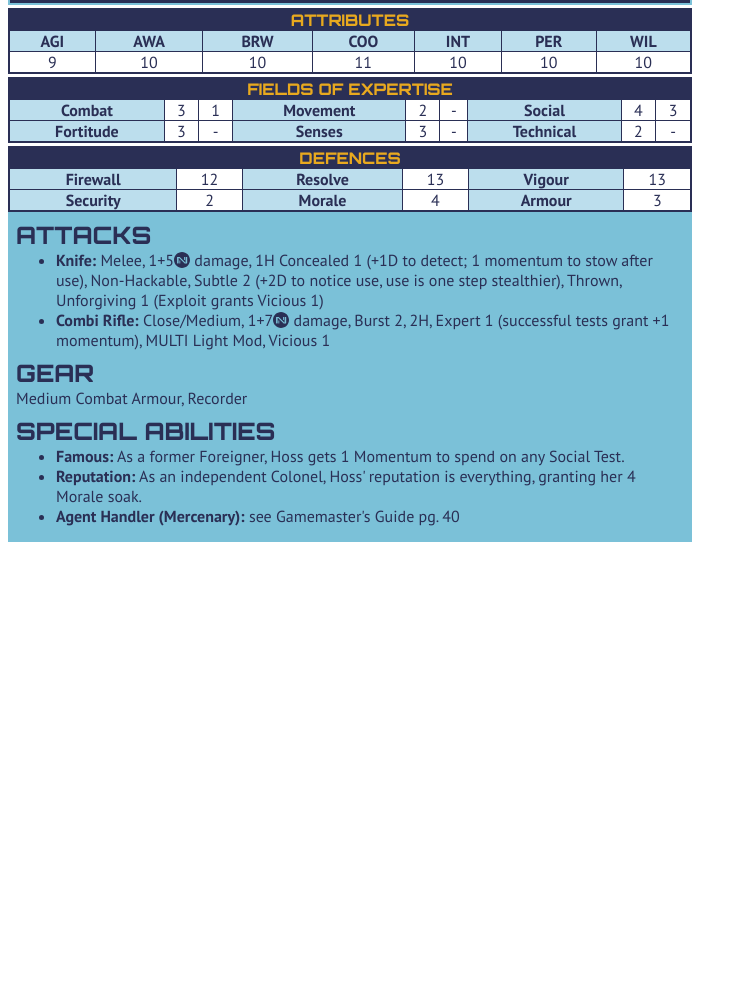
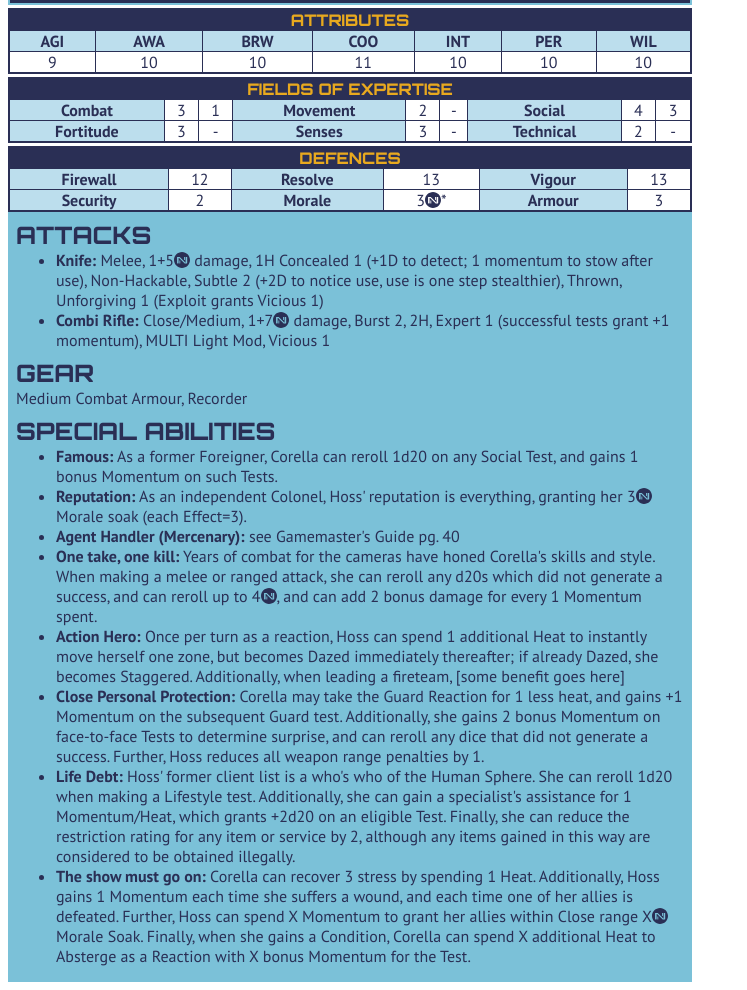
Before and after one commit to gpofcher/InfinityStatBlocks, a plain HTML site: page CorellaHoss.html in a window 1280 px wide. Shown: the part 73-1063 px from the top of the page, without its empty margins (0-747 px from the left). Before the commit the page ends 800 px from the top, so only its background shows below. Drawn offline with Linux system fonts and the light colour scheme.

Commit message:
peak number of ability candidates

```diff
--- a/CorellaHoss.html
+++ b/CorellaHoss.html
@@ -58,7 +58,7 @@
                 </tr>
                 <tr>
                     <th>Security</th> <td>2</td>
-                    <th>Morale</th> <td>4</td>
+                    <th>Morale</th> <td>3<img src="N.svg" alt="N">*</td>
                     <th>Armour</th> <td>3</td>
                 </tr>
             </tbody>
@@ -78,9 +78,16 @@
 
             <H2>SPECIAL ABILITIES</H2>
             <ul>
-                <li><span class="abilityname">Famous:</span> As a former Foreigner, Hoss gets 1 Momentum to spend on any Social Test.</li>
-                <li><span class="abilityname">Reputation:</span> As an independent Colonel, Hoss' reputation is everything, granting her 4 Morale soak.</li>
+                <li><span class="abilityname">Famous:</span> As a former Foreigner, Corella can reroll 1d20 on any Social Test, and gains 1 bonus Momentum on such Tests.</li>
+                <li><span class="abilityname">Reputation:</span> As an independent Colonel, Hoss' reputation is everything, granting her 3<img src="N.svg" alt="N"> Morale soak (each Effect=3).</li>
                 <li><span class="abilityname">Agent Handler (Mercenary):</span> see Gamemaster's Guide pg. 40</li>
+
+                <!-- ability candidates -->
+                <li><span class="abilityname">One take, one kill:</span> Years of combat for the cameras have honed Corella's skills and style. When making a melee or ranged attack, she can reroll any d20s which did not generate a success, and can reroll up to 4<img src="N.svg" alt="N">, and can add 2 bonus damage for every 1 Momentum spent.</li>
+                <li><span class="abilityname">Action Hero:</span> Once per turn as a reaction, Hoss can spend 1 additional Heat to instantly move herself one zone, but becomes Dazed immediately thereafter; if already Dazed, she becomes Staggered. Additionally, when leading a fireteam, [some benefit goes here]</li>
+                <li><span class="abilityname">Close Personal Protection:</span> Corella may take the Guard Reaction for 1 less heat, and gains +1 Momentum on the subsequent Guard test. Additionally, she gains 2 bonus Momentum on face-to-face Tests to determine surprise, and can reroll any dice that did not generate a success. Further, Hoss reduces all weapon range penalties by 1.</li>
+                <li><span class="abilityname">Life Debt:</span> Hoss' former client list is a who's who of the Human Sphere. She can reroll 1d20 when making a Lifestyle test. Additionally, she can gain a specialist's assistance for 1 Momentum/Heat, which grants +2d20 on an eligible Test. Finally, she can reduce the restriction rating for any item or service by 2, although any items gained in this way are considered to be obtained illegally.</li>
+                <li><span class="abilityname">The show must go on:</span> Corella can recover 3 stress by spending 1 Heat. Additionally, Hoss gains 1 Momentum each time she suffers a wound, and each time one of her allies is defeated. Further, Hoss can spend X Momentum to grant her allies within Close range X<img src="N.svg" alt="N"> Morale Soak. Finally, when she gains a Condition, Corella can spend X additional Heat to Absterge as a Reaction with X bonus Momentum for the Test.</li>
             </ul>
         </div>
 
```
